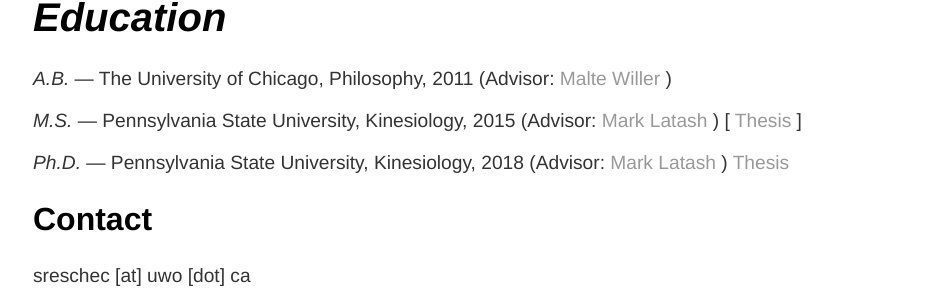
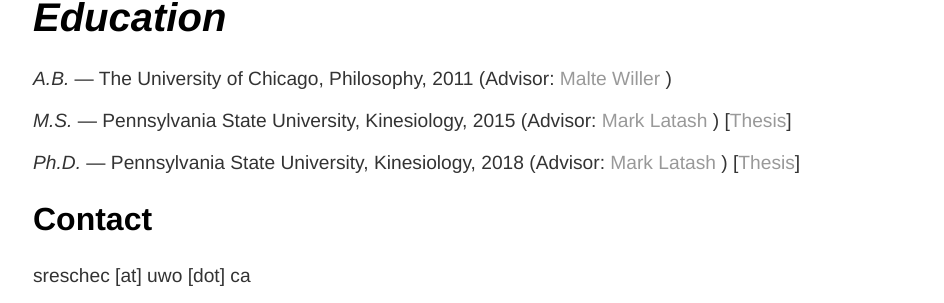
Before and after one commit to sreschechtko/sreschechtko.github.io, a Jekyll site: the page built from about.html, in a window 1280 px wide. Shown: the part 370-673 px from the top of the page, without its empty margins (159-1103 px from the left). Built offline with Jekyll 4.4.1, drawn with Linux system fonts in a browser that asks for light colours.

```diff
--- a/about.html
+++ b/about.html
@@ -8,8 +8,8 @@ title: Sasha Reschechtko - About
 	<p></p>
 	<h1>Education</h1>
 	<p><i>A.B.</i> — The University of Chicago, Philosophy, 2011 (Advisor: <a href = "http://maltewiller.net" target = "_blank"> Malte Willer </a>)</p>
- 	<p><i>M.S.</i> — Pennsylvania State University,  Kinesiology, 2015 (Advisor: <a href = "https://hhd.psu.edu/contact/mark-latash-phd" target = "_blank"> Mark Latash </a>) [<a href = "https://etda.libraries.psu.edu/catalog/24228" target = "_blank"> Thesis </a>]</p>
- 	<p><i>Ph.D.</i> — Pennsylvania State University, Kinesiology, 2018 (Advisor: <a href = "https://hhd.psu.edu/contact/mark-latash-phd" target = "_blank"> Mark Latash </a>) <a href = "https://etda.libraries.psu.edu/catalog/15059sxr392" target = "_blank"> Thesis </a></p>
+ 	<p><i>M.S.</i> — Pennsylvania State University,  Kinesiology, 2015 (Advisor: <a href = "https://hhd.psu.edu/contact/mark-latash-phd" target = "_blank"> Mark Latash </a>) [<a href = "https://etda.libraries.psu.edu/catalog/24228" target = "_blank">Thesis</a>]</p>
+ 	<p><i>Ph.D.</i> — Pennsylvania State University, Kinesiology, 2018 (Advisor: <a href = "https://hhd.psu.edu/contact/mark-latash-phd" target = "_blank"> Mark Latash </a>) [<a href = "https://etda.libraries.psu.edu/catalog/15059sxr392" target = "_blank">Thesis</a>]</p>
 	<p></p>
 	<p></p>
 	<h2>Contact</h2>
```
